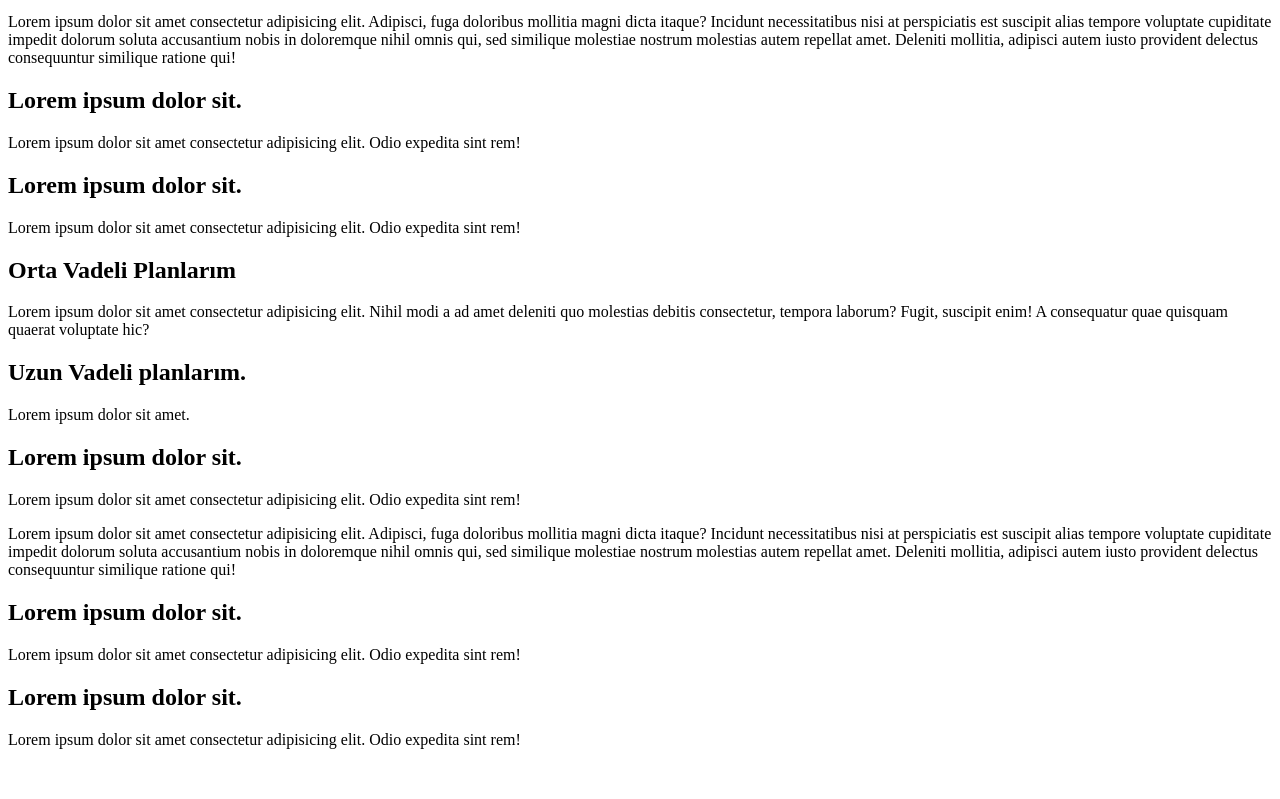
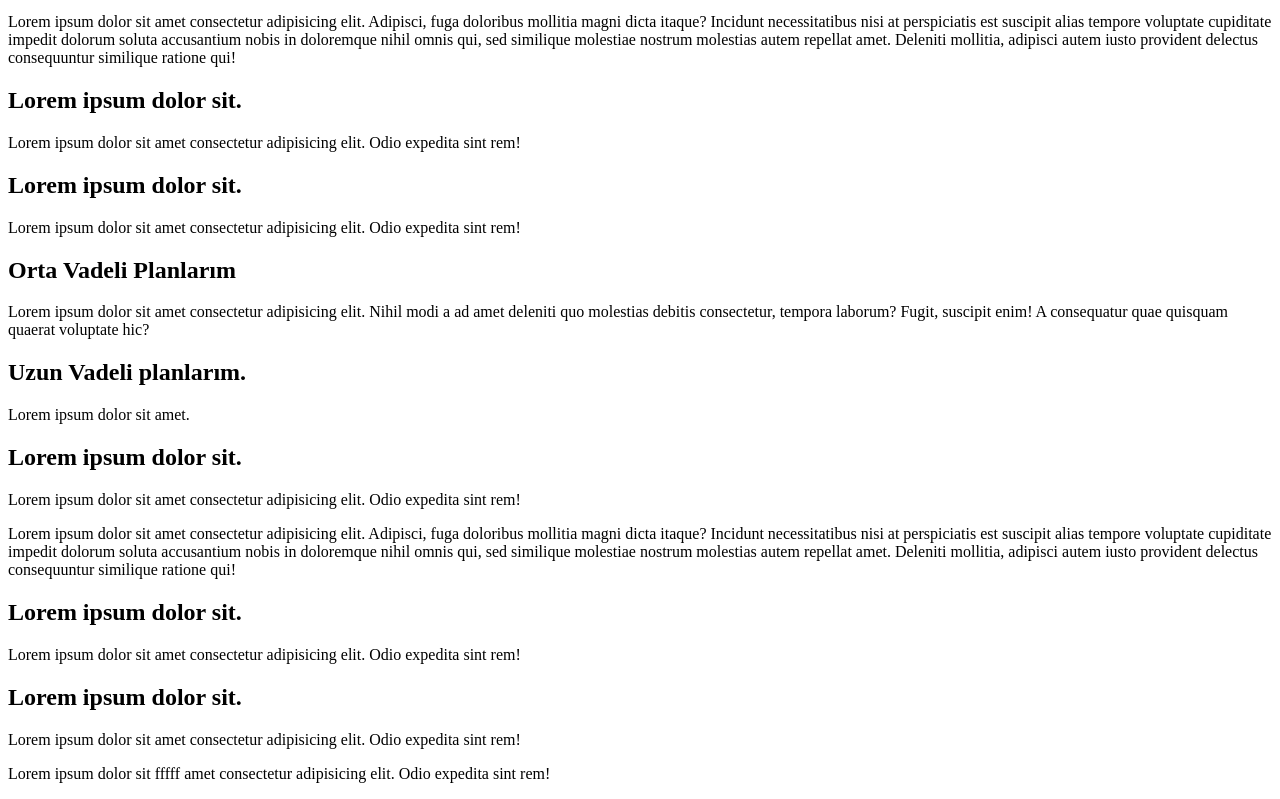
Before and after one commit to guzbayram/deneme, a plain HTML site: page index.html in a window 1280 px wide. Shown: the part 641-1440 px from the top of the page. Before the commit the page ends 1406 px from the top, so only its background shows below. Drawn offline with Linux system fonts and the light colour scheme.

Commit message:
ilk commit

```diff
--- a/index.html
+++ b/index.html
@@ -50,5 +50,6 @@
     <p>Lorem ipsum dolor sit amet consectetur adipisicing elit. Odio expedita sint rem!</p>
     <h2>Lorem ipsum dolor sit.</h2>
     <p>Lorem ipsum dolor sit amet consectetur adipisicing elit. Odio expedita sint rem!</p>
+    <p>Lorem ipsum dolor sit fffff amet consectetur adipisicing elit. Odio expedita sint rem!</p>
 </body>
 </html>
```
